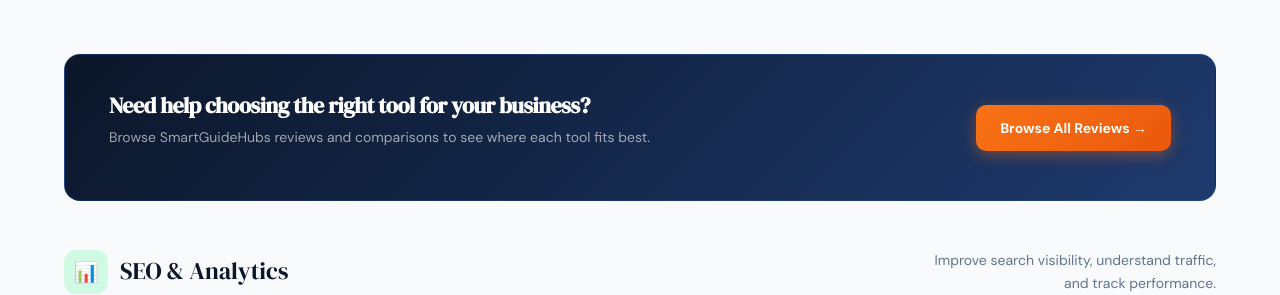
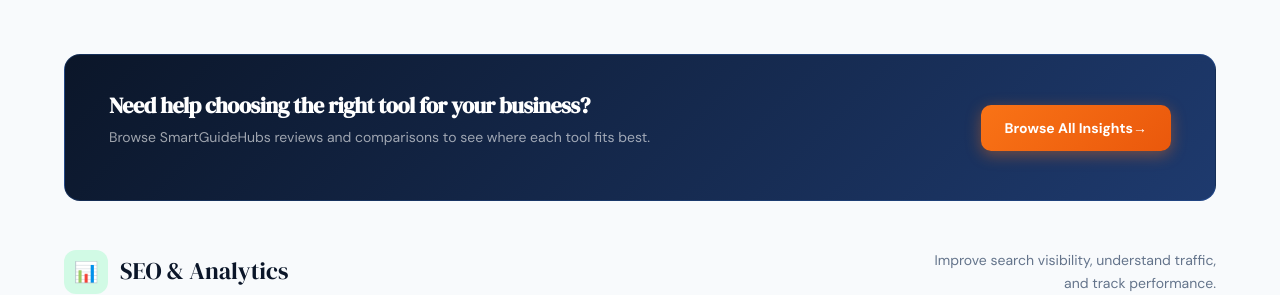
Before and after one commit to Yanniga01/gilliansperkin.github.io, a Jekyll site: the page built from best-tools.md, in a window 1280 px wide and 900 px high, scrolled down 3086 px. Shown: the part 141-436 px from the top of the window. Built offline with Jekyll 4.4.1, drawn with Linux system fonts in a browser that asks for light colours.

Commit message:
Update best-tools.md

```diff
--- a/best-tools.md
+++ b/best-tools.md
@@ -313,7 +313,7 @@
     <p>Browse SmartGuideHubs reviews and comparisons to see where each tool fits best.</p>
   </div>
   <div class="banner-cta">
-    <a href="/blog/" class="btn-primary">Browse All Reviews →</a>
+    <a href="/blog/" class="btn-primary">Browse All Insights→</a>
   </div>
 </div>
 
```
